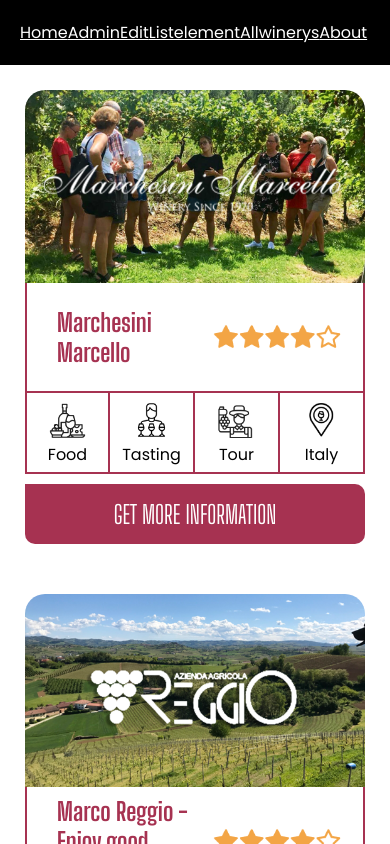
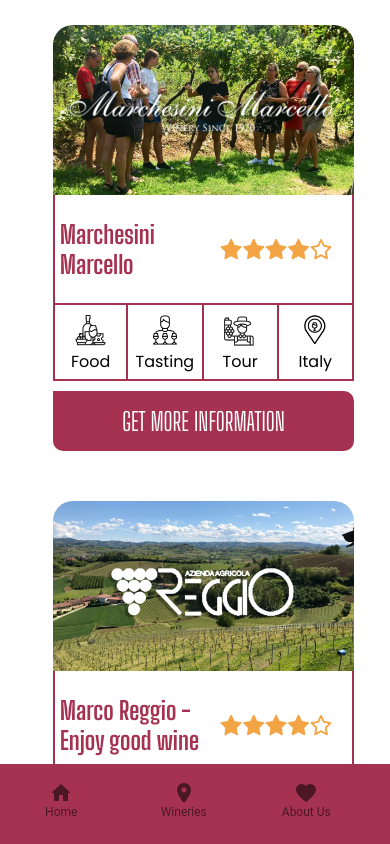
Before and after one commit to cillep3/book-vino, a React (Create React App) app: page /listelement in a window 390 px wide. Shown: the top 844 px of the page. Built offline with nearby package versions, Linux system fonts and the light colour scheme.

Commit message:
mobile nav

```diff
--- a/src/App.scss
+++ b/src/App.scss
@@ -13,4 +13,5 @@
 
 body{
     font-family: 'Poppins';
+
 }
--- a/src/components/Listelement.scss
+++ b/src/components/Listelement.scss
@@ -8,8 +8,8 @@
 }
 
 figure{
-    width:100%;
-    padding:10px;
+    width:90%;
+    margin-left: 28px;
 }
 
 #listElement{
@@ -47,7 +47,6 @@
             color:#a63251;
             font-family: 'Big Shoulders Display';
             align-self: center;
-            margin-left: 25px;
         }
 
         #stars{
--- a/src/layouts/Mobileview/Navigation.jsx
+++ b/src/layouts/Mobileview/Navigation.jsx
@@ -1,17 +1,53 @@
 import React from 'react'
-import { NavLink } from 'react-router-dom'
+import { Link } from 'react-router-dom'
+import '../Mobileview/Navigation.scss'
 
-const Navigation = () => {
+import { makeStyles, withTheme } from '@material-ui/core/styles';
+import BottomNavigation from '@material-ui/core/BottomNavigation';
+import BottomNavigationAction from '@material-ui/core/BottomNavigationAction';
+
+
+
+import Home from '@material-ui/icons/HomeRounded';
+import AboutUs from '@material-ui/icons/FavoriteRounded';
+import Login from '@material-ui/icons/PersonRounded';
+import Wineries from '@material-ui/icons/LocationOnRounded';
+
+
+
+const useStyles = makeStyles({
+    root: {
+        width: 490,
+        paddingTop: 30,
+        paddingBottom: 50,
+
+    },
+});
+
+export default function SimpleBottomNavigation() {
+    const classes = useStyles();
+    const [value, setValue] = React.useState(0);
+
     return (
-        <nav>
-            <NavLink to="/">Home</NavLink>
-            <NavLink to="/adminWinery">Admin</NavLink>
-            <NavLink to="/editWineries">Edit</NavLink>
-            <NavLink to="/listelement">Listelement</NavLink>
-            <NavLink to="/allwinerys">Allwinerys</NavLink>
-            <NavLink to="/aboutus">About</NavLink>
-        </nav >
-    )
+        <BottomNavigation
+            className={classes.navbar}
+            value={value}
+            onChange={(event, newValue, onChange) => {
+                setValue(newValue);
+            }}
+            showLabels
+            className={classes.root}
+            id="bottom-nav"
+        >
+            <BottomNavigationAction component={Link} to={'/'} value={'/'} label={'Home'} icon={<Home />} />
+            <BottomNavigationAction component={Link} to={'/allwinerys'} value={'/allwinerys'} label={'Wineries'} icon={<Wineries />} />
+
+
+            <BottomNavigationAction component={Link} to={'/aboutus'} value={'/aboutus'} label={'About Us'} icon={<AboutUs />} />
+
+            <BottomNavigationAction component={Link} to={'/adminWinery'} value={'/adminWinery'} label={'Login'} icon={<Login />} />
+
+
+        </BottomNavigation>
+    );
 }
-
-export default Navigation
--- /dev/null
+++ b/src/layouts/Mobileview/Navigation.scss
@@ -0,0 +1,5 @@
+#bottom-nav{
+    position: fixed;
+    bottom: 0;
+    background-color: #A63251;
+}
--- a/src/pages/Mobileview/Mobile.scss
+++ b/src/pages/Mobileview/Mobile.scss
@@ -1,13 +1,23 @@
 @import url('https://fonts.googleapis.com/css2?family=Big+Shoulders+Display:wght@100;300;400;500;600;700;800;900&display=swap');
 @import url('https://fonts.googleapis.com/css2?family=Poppins:ital,wght@0,100;0,200;0,300;0,400;0,500;0,600;0,700;0,800;0,900;1,100;1,200;1,300;1,400;1,500;1,600;1,700;1,800;1,900&display=swap');
 
-nav {
+
+
+
+/* nav {
     background-color: black;
     color: white;
     padding: 20px;
     a{
         color: white;
     }
+}
+
+ */
+
+.hero{
+    width: 100%;
+    object-fit: cover;
 }
 
 .about {
--- a/src/pages/Mobileview/mobile_pages/Home.jsx
+++ b/src/pages/Mobileview/mobile_pages/Home.jsx
@@ -1,5 +1,5 @@
 import React from 'react'
-import {Link} from 'react-router-dom'
+import { Link } from 'react-router-dom'
 import '../../Mobileview/Mobile.scss'
 
 // import of components
@@ -9,7 +9,7 @@
 const Home = () => {
     return (
         <div id="home">
-            <img src={Register.images[4].src} />
+            <img className='hero' src={Register.images[4].src} />
             <h1>Our Wineries</h1>
             <Liste />
             <Link to="/allwinerys"><button id="homeButton">Load more</button></Link>
```
